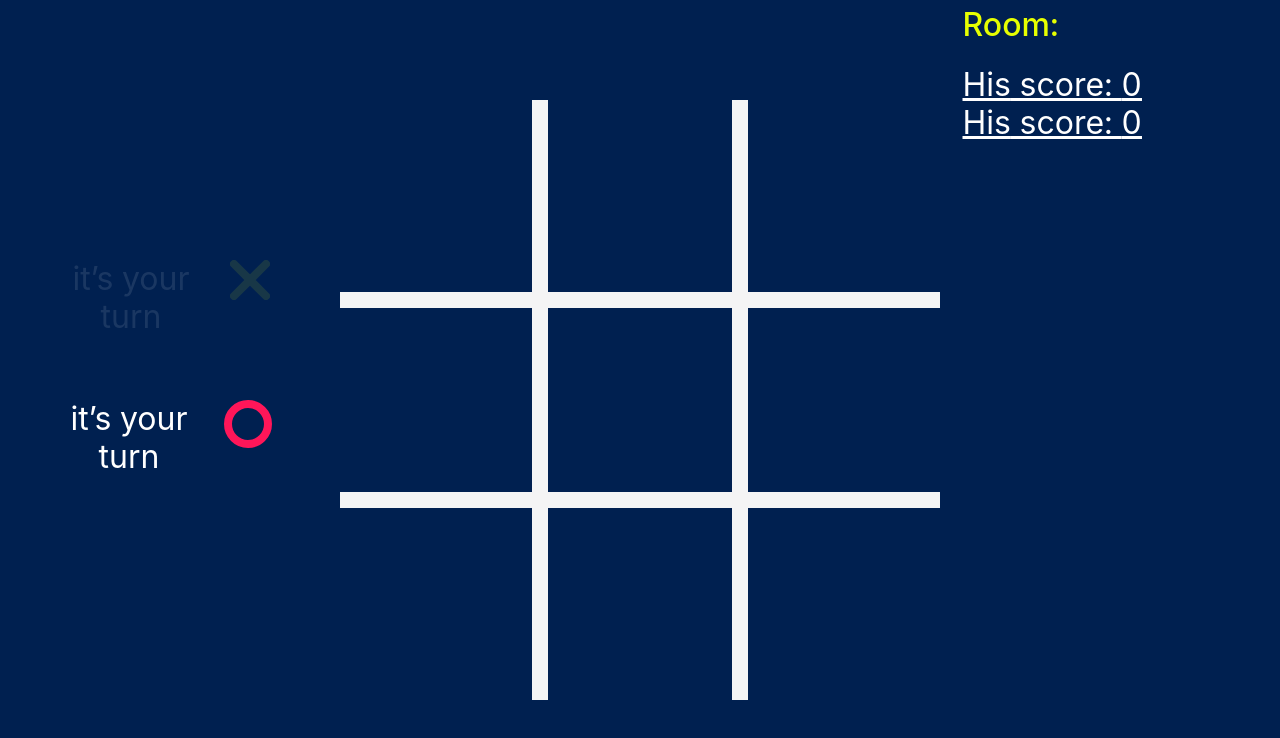
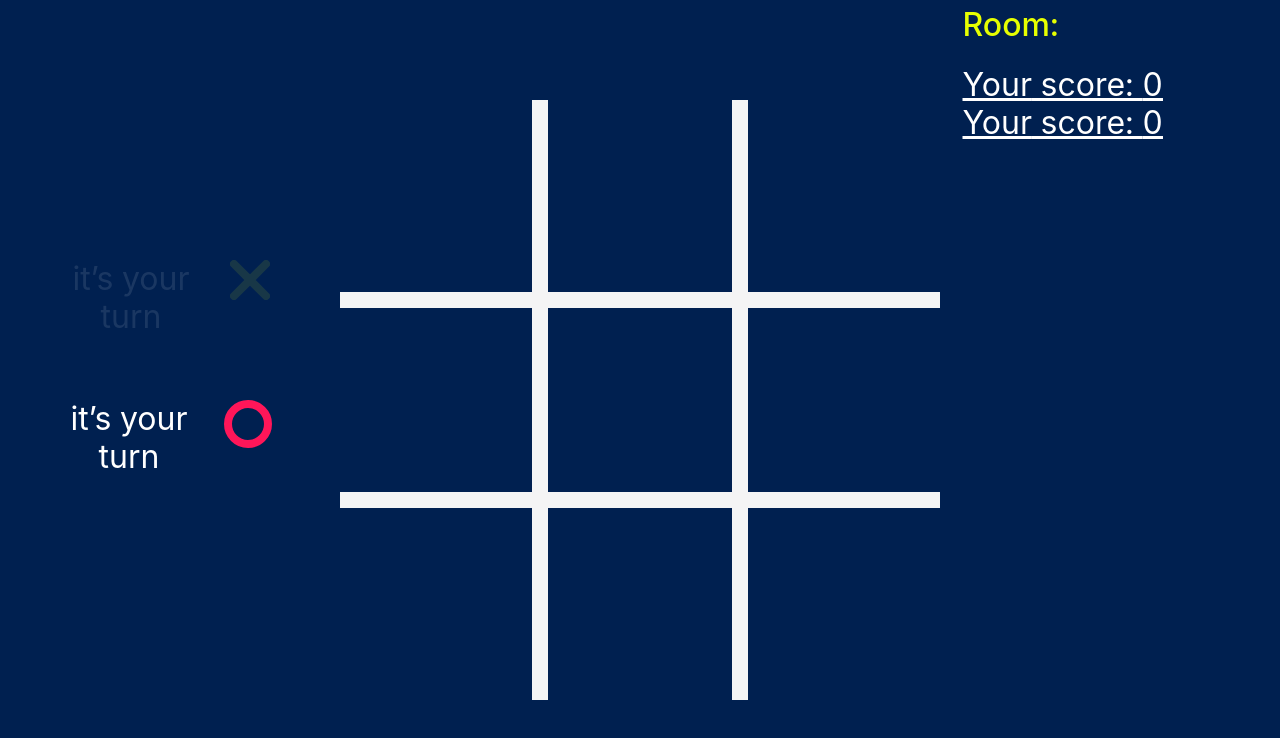
Before and after one commit to notaguest404/tictactoe, a React (Create React App) app in the folder client/: page /game in a window 1280 px wide. Shown: the top 738 px of the page. Built offline with nearby package versions, Linux system fonts and the light colour scheme; no server answers; a web font is replaced by a local one.

Commit message:
client update

```diff
--- a/client/src/components/scores/scores.component.jsx
+++ b/client/src/components/scores/scores.component.jsx
@@ -6,10 +6,10 @@ const Scores = ({ player1Score, player2Score, player }) => {
   return (
     <div className="scores">
       <div className="score">
-        {player === "circle" ? "Your" : "His"} score: {player2Score}
+        {player === "circle" ? "My" : "Your"} score: {player2Score}
       </div>
       <div className="score">
-        {player === "cross" ? "Your" : "His"} score: {player1Score}
+        {player === "cross" ? "My" : "Your"} score: {player1Score}
       </div>
     </div>
   );
```
